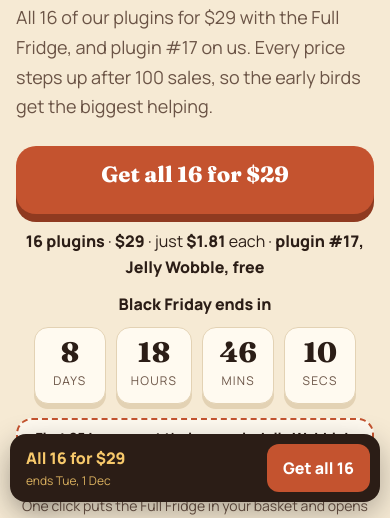
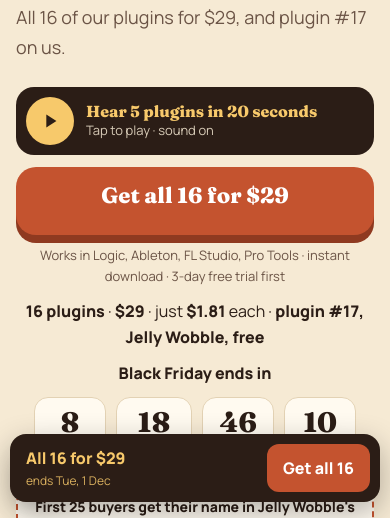
Before and after one commit to sarthakzzz/mise-en-place, a plain HTML site: page black-friday/index.html in a window 390 px wide. Shown: the part 332-850 px from the top of the page. Drawn offline with Linux system fonts and the light colour scheme.

Commit message:
Tap-to-play 20 s demo (5 plugins, names switch in) above the big button on /black-friday/ and in the giveaway card; proof line; shorter lead so the button is above the fold on small phones
Co-Authored-By: Claude Opus 5.5 <noreply@anthropic.com>
Claude-Session: https://claude.ai/code/session_01XvddvbmSHSLgrsDAFFrkwH

```diff
--- /dev/null
+++ b/assets/demo.js
@@ -0,0 +1,26 @@
+/* Tap-to-play 20-second demo: five of our plugins back to back, the name switching as each one comes in.
+   Drop <div data-demo></div> anywhere and load this file. Logs /event/demo-play (and demo-end) with the visit's source. */
+(() => {
+  const STEPS = [[0, 'Orange Crusher', 'distortion'], [4, 'Popcorn Sandwich', 'compressor'], [8, 'Spaghetti Delay', 'delay'], [12, 'Bread Oven', 'reverb'], [16, 'Burnt Toast', 'tape']];
+  const boxes = document.querySelectorAll('[data-demo]'); if (!boxes.length) return;
+  const css = document.createElement('style');
+  css.textContent = `.demo{display:flex;align-items:center;gap:12px;background:#2b1d16;color:#f6ead4;border-radius:18px;padding:10px 14px 10px 10px;margin:12px 0;text-align:left;cursor:pointer;font-family:Manrope,system-ui,sans-serif;border:0;width:100%}
+.demo .dp{flex:none;width:48px;height:48px;border-radius:50%;background:#f7c96b;color:#2b1d16;display:grid;place-items:center}.demo .dp svg{width:22px;height:22px}
+.demo .dt{flex:1;min-width:0}.demo b{display:block;font:800 16px/1.2 Fraunces,Georgia,serif;color:#f7c96b}.demo small{display:block;font-size:13px;opacity:.85;white-space:nowrap;overflow:hidden;text-overflow:ellipsis}
+.demo .bar{height:4px;border-radius:4px;background:rgba(246,234,212,.2);margin-top:6px;overflow:hidden}.demo .bar i{display:block;height:100%;width:0;background:#f7c96b;transition:width .25s linear}`;
+  document.head.appendChild(css);
+  const PLAY = '<svg viewBox="0 0 24 24" aria-hidden="true"><path d="M8 5v14l11-7z" fill="currentColor"/></svg>', PAUSE = '<svg viewBox="0 0 24 24" aria-hidden="true"><path d="M7 5h4v14H7zM13 5h4v14h-4z" fill="currentColor"/></svg>';
+  const au = new Audio(); au.preload = 'none'; let src = false, active = null;
+  const ev = n => { try { window.pfbEvent && pfbEvent(n); } catch (e) {} };
+  boxes.forEach(box => {
+    box.innerHTML = `<button class="demo" type="button" aria-label="Play a 20-second demo of five plugins"><span class="dp">${PLAY}</span><span class="dt"><b>Hear 5 plugins in 20 seconds</b><small>Tap to play · sound on</small><span class="bar"><i></i></span></span></button>`;
+    const btn = box.querySelector('.demo');
+    btn.addEventListener('click', () => { active = box; if (!src) { au.src = '/assets/hear/montage.m4a'; src = true; } if (au.paused) { au.play().catch(() => {}); ev('demo-play'); } else au.pause(); });
+  });
+  const paint = () => { boxes.forEach(box => { const on = box === active && !au.paused, t = au.currentTime || 0, s = STEPS.filter(x => x[0] <= t).pop();
+    box.querySelector('.dp').innerHTML = on ? PAUSE : PLAY;
+    box.querySelector('small').textContent = on ? `Now: ${s[1]} (${s[2]})` : (box === active && t > 0 && !au.ended ? 'Paused · tap to carry on' : 'Tap to play · sound on');
+    box.querySelector('.bar i').style.width = (box === active ? Math.min(100, t / 20.3 * 100) : 0) + '%'; }); };
+  ['play', 'pause', 'timeupdate'].forEach(e => au.addEventListener(e, paint));
+  au.addEventListener('ended', () => { ev('demo-end'); paint(); boxes.forEach(b => b.querySelector('small').textContent = 'Liked it? All 16 are one tap away'); });
+})();
--- a/black-friday/index.html
+++ b/black-friday/index.html
@@ -55,7 +55,8 @@ h1{margin-top:6px}
 .credits{margin:10px auto 0;display:inline-block;background:var(--card);border:2px dashed var(--accent);border-radius:16px;padding:6px 14px;font-weight:800;font-size:14px}.credits[hidden]{display:none}
 .mega{display:block;text-align:center;width:100%;min-height:68px;font:800 clamp(22px,4.6vw,30px)/1.1 Fraunces,Georgia,serif;background:var(--accent);color:#fff;text-decoration:none;border-radius:20px;padding:16px 20px;box-shadow:0 8px 0 #8f3a20}
 .mega:active{transform:translateY(3px);box-shadow:0 5px 0 #8f3a20}
-.value{margin:14px 0 4px;font-size:16px}
+.value{margin:10px 0 4px;font-size:16px}
+.proof2{margin:10px 0 0;font-size:13px;color:var(--soft)}
 .bigbuy .cdl{margin-top:10px}.bigbuy .cd{justify-content:center}
 .midbuy{grid-column:1/-1;display:flex;flex-wrap:wrap;align-items:center;justify-content:space-between;gap:10px 16px;background:#2b1d16;color:#f7c96b;border-radius:18px;padding:14px 16px;font-weight:800}
 .midbuy .btn{white-space:nowrap}
@@ -88,8 +89,8 @@ h1{margin-top:6px}
 <main>
 <p class="kicker" id="kick">Black Friday · now until 1 December, 23:59 UK time</p>
 <h1>Black Friday at the breakfast table</h1>
-<p class="lead">All 16 of our plugins for <span data-fp>$29</span> with the Full Fridge, and plugin #17 on us. Every price steps up after 100 sales, so the early birds get the biggest helping.</p>
-<div class="bigbuy"><a class="mega" href="/?add=fridge&go=1#order" data-ev="bf-top">Get all 16 for <span data-fp>$29</span></a><p class="value"><b>16 plugins</b> · <b><span data-fp>$29</span></b> · just <b data-each>$1.81</b> each · <b>plugin #17, Jelly Wobble, free</b></p>
+<p class="lead">All 16 of our plugins for <span data-fp>$29</span>, and plugin #17 on us.</p>
+<div class="bigbuy"><div data-demo></div><a class="mega" href="/?add=fridge&go=1#order" data-ev="bf-top">Get all 16 for <span data-fp>$29</span></a><p class="proof2">Works in Logic, Ableton, FL Studio, Pro Tools · instant download · 3-day free trial first</p><p class="value"><b>16 plugins</b> · <b><span data-fp>$29</span></b> · just <b data-each>$1.81</b> each · <b>plugin #17, Jelly Wobble, free</b></p>
 <p class="cdl" id="cdl">Black Friday ends in</p>
 <div class="cd" id="cd" aria-live="off"><div><b id="cdD">-</b><span>days</span></div><div><b id="cdH">-</b><span>hours</span></div><div><b id="cdM">-</b><span>mins</span></div><div><b id="cdS">-</b><span>secs</span></div></div>
 <p class="credits" data-credits hidden></p><p class="small">One click puts the Full Fridge in your basket and opens the secure checkout.</p></div>
@@ -181,7 +182,7 @@ h1{margin-top:6px}
   tick(); setInterval(tick, 1000);
 })();
 </script>
-<script src="/assets/listjoin.js" defer></script><script src="/assets/maitred.js" defer></script>
+<script src="/assets/demo.js?v=20261123" defer></script><script src="/assets/listjoin.js" defer></script><script src="/assets/maitred.js" defer></script>
 <!-- pfb-nobadge --><style>[id*="netlify" i],[class*="netlify" i],netlify-badge,netlify-drawer,iframe[src*="netlify" i],a[href*="netlify.com" i]{display:none!important}</style><script>(()=>{const k=n=>{try{const s=((n.tagName||"")+" "+(n.id||"")+" "+(typeof n.className=="string"?n.className:"")+" "+(n.src||"")+" "+(n.href||"")).toLowerCase();if(s.includes("netlify"))n.remove();}catch(e){}};const sweep=()=>document.querySelectorAll("body *").forEach(k);new MutationObserver(m=>m.forEach(r=>r.addedNodes.forEach(n=>{if(n.nodeType===1){k(n);n.querySelectorAll&&n.querySelectorAll("*").forEach(k)}}))).observe(document.documentElement,{childList:true,subtree:true});addEventListener("load",sweep);})()</script>
 </body>
 </html>
```
Also changed, not shown: giveaway/index.html (+2 -2 lines), 1 other file.
